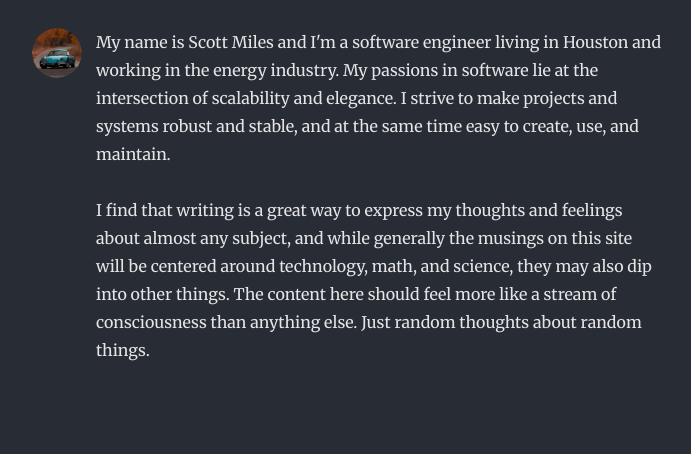
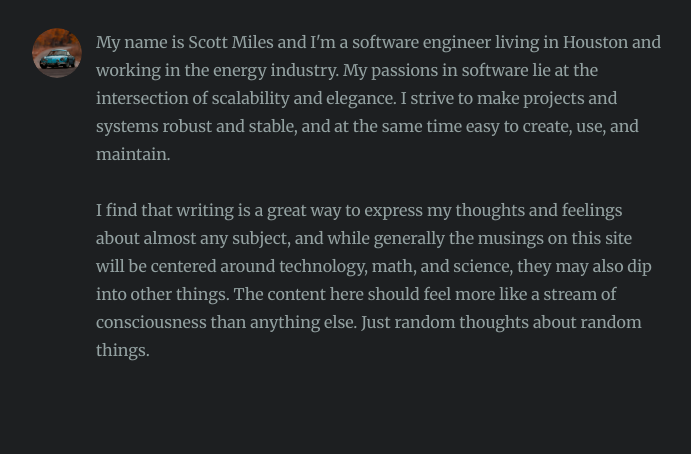
Before and after one commit to smiles21/personal-site, a Gatsby site: page / in a window 1280 px wide. Shown: the part 98-552 px from the top of the page, without its empty margins (293-984 px from the left). Built offline with nearby package versions, Linux system fonts and the light colour scheme; Gatsby itself is replaced by a stand-in of ours; some packages are replaced by stand-ins of ours.

Commit message:
color scheme

```diff
--- a/src/utils/global.css
+++ b/src/utils/global.css
@@ -6,12 +6,12 @@ body {
 body{
   -webkit-font-smoothing: antialiased;
 
-  color: rgba(255, 255, 255, 0.88);
-  --bg: #282c35;
+  color: #93a1a1;
+  --bg: #1d1f21;
   --header: #ffffff;
-  --textNormal: rgba(255, 255, 255, 0.88);
+  --textNormal: #93a1a1;
   --textTitle: #ffffff;
-  --textLink: #b039db;
+  --textLink: #b294bb;
   --hr: hsla(0, 0%, 100%, 0.2);
   --inlineCode-bg: hsl(222, 14%, 25%);
   --inlineCode-text: #e6e6e6;
```
